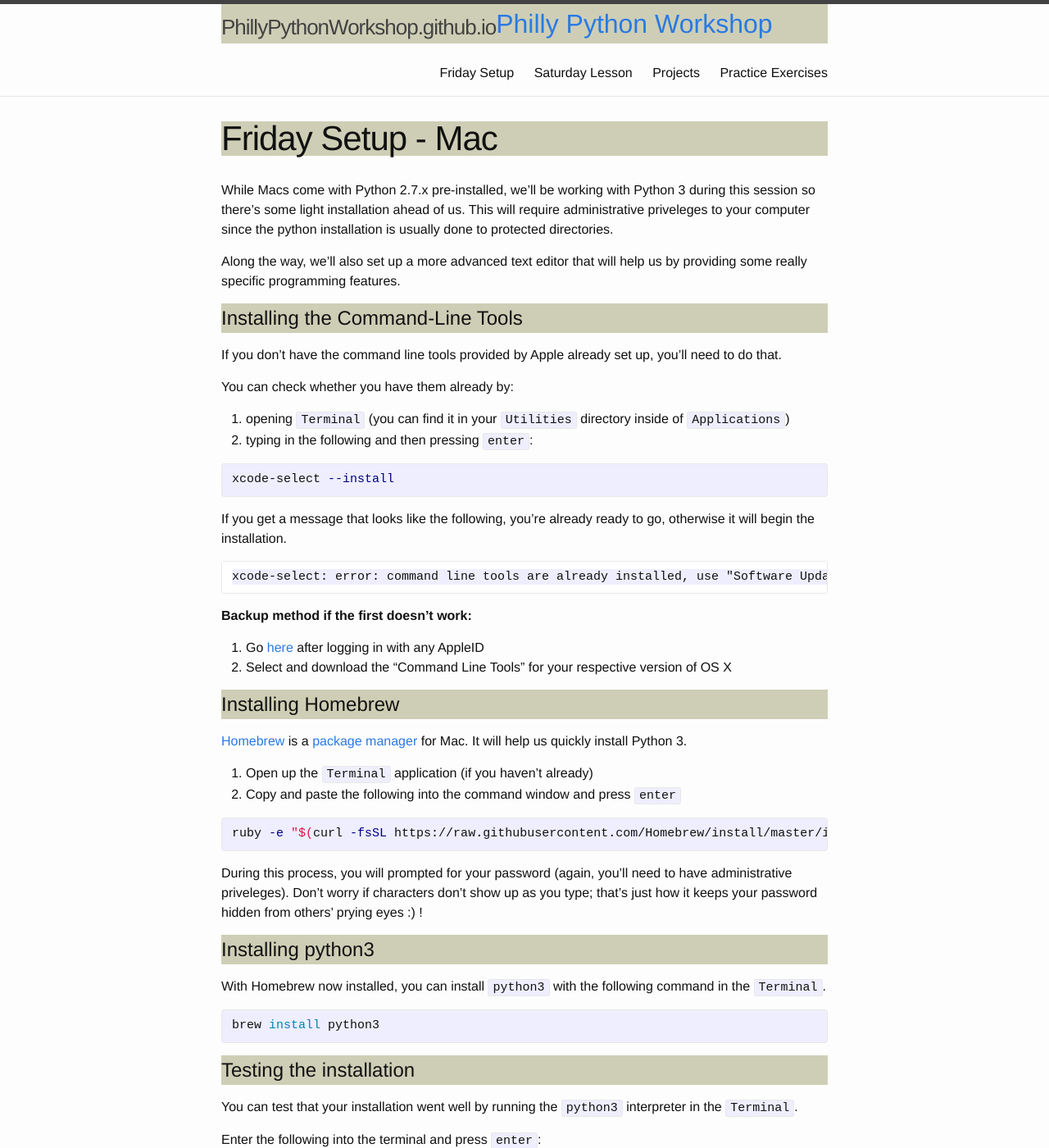
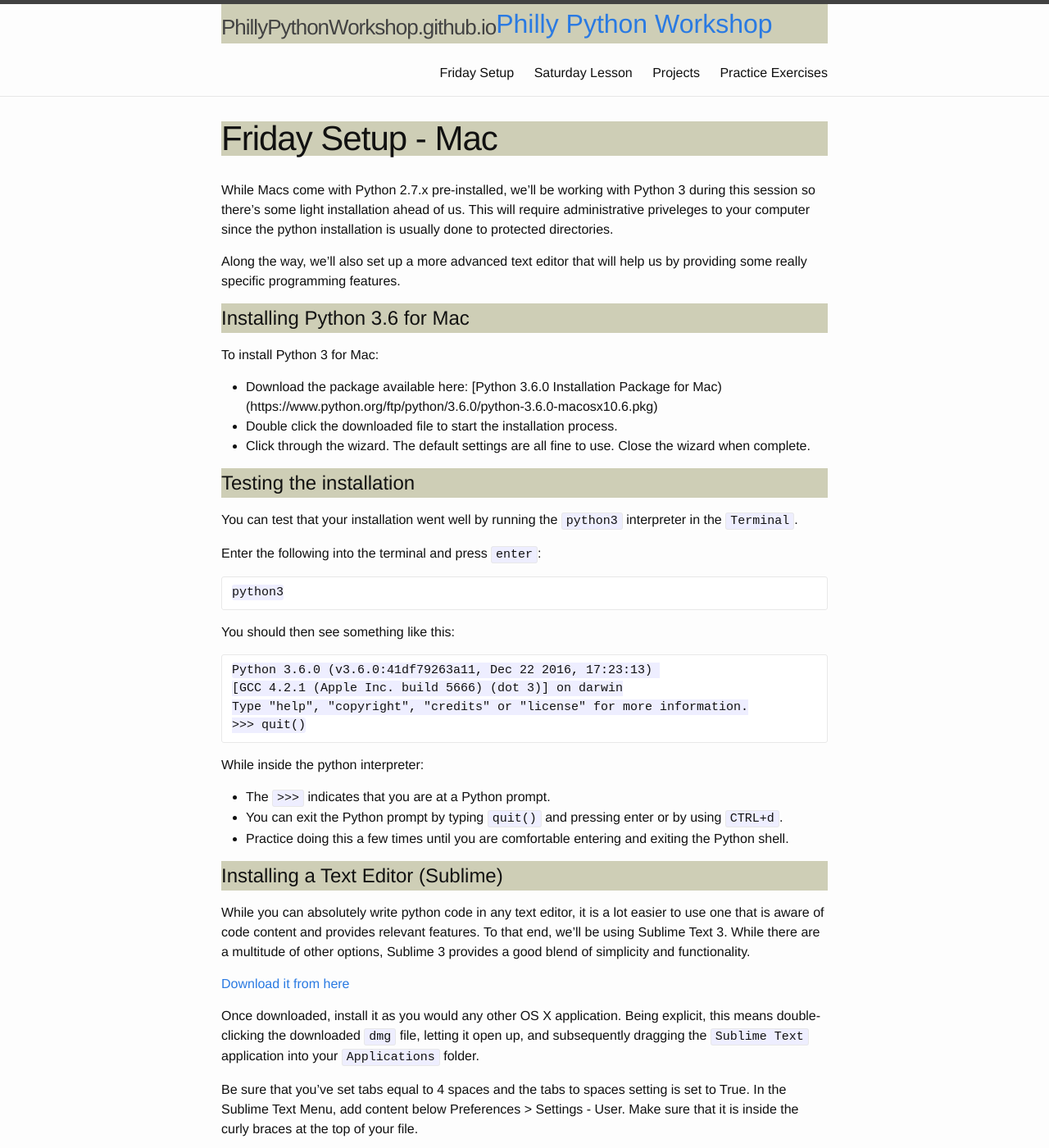
Before and after one commit to PhillyPythonWorkshop/PhillyPythonWorkshop.github.io, a Jekyll site: the page built from pages/friday_mac.md, in a window 1280 px wide and 1400 px high. Shown: the whole window at 82% size. Built offline with Jekyll 4.4.1, drawn with Linux system fonts in a browser that asks for light colours; some of the changed text lies outside the part shown.

Commit message:
Update installation instructions for Mac. Highly simplified these days, eh?

```diff
--- a/pages/friday_mac.md
+++ b/pages/friday_mac.md
@@ -8,51 +8,13 @@ While Macs come with Python 2.7.x pre-installed, we'll be working with Python 3
 
 Along the way, we'll also set up a more advanced text editor that will help us by providing some really specific programming features.
 
-# Installing the Command-Line Tools
+# Installing Python 3.6 for Mac
 
-If you don't have the command line tools provided by Apple already set up, you'll need to do that.
+To install Python 3 for Mac:
 
-You can check whether you have them already by:
-
-  1. opening `Terminal` (you can find it in your `Utilities` directory inside of `Applications`)
-  2. typing in the following and then pressing `enter`:
-
-{% highlight bash %}
-xcode-select --install
-{% endhighlight %}
-
-If you get a message that looks like the following, you're already ready to go, otherwise it will begin the installation.
-
-~~~~
-xcode-select: error: command line tools are already installed, use "Software Update" to install updates
-~~~~
-
-__Backup method if the first doesn't work:__
-
-  1. Go [here](https://developer.apple.com/downloads/index.action) after logging in with any AppleID
-  2. Select and download the "Command Line Tools" for your respective version of OS X
-
-
-# Installing Homebrew
-
-[Homebrew](http://brew.sh) is a [package manager](https://en.wikipedia.org/wiki/Package_manager) for Mac. It will help us quickly install Python 3.
-
-  1. Open up the `Terminal` application (if you haven't already)
-  2. Copy and paste the following into the command window and press `enter`
-
-{% highlight bash %}
-ruby -e "$(curl -fsSL https://raw.githubusercontent.com/Homebrew/install/master/install)"
-{% endhighlight %}
-
-During this process, you will prompted for your password (again, you'll need to have administrative priveleges). Don't worry if characters don't show up as you type; that's just how it keeps your password hidden from others' prying eyes :) !
-
-# Installing python3
-
-With Homebrew now installed, you can install `python3` with the following command in the `Terminal`.
-
-{% highlight bash %}
-brew install python3
-{% endhighlight %}
+* Download the package available here: [Python 3.6.0 Installation Package for Mac)(https://www.python.org/ftp/python/3.6.0/python-3.6.0-macosx10.6.pkg)
+* Double click the downloaded file to start the installation process.
+* Click through the wizard. The default settings are all fine to use. Close the wizard when complete.
 
 # Testing the installation
 
@@ -60,25 +22,20 @@ You can test that your installation went well by running the `python3` interpret
 
 Enter the following into the terminal and press `enter`:
 
-{% highlight bash %}
-python3
-{% endhighlight %}
+    python3
 
-You should then see something like,
+You should then see something like this:
 
-~~~~
-Python 3.5.0 (default, Sep 14 2015, 02:37:27)
-[GCC 4.2.1 Compatible Apple LLVM 6.1.0 (clang-602.0.53)] on darwin
-Type "help", "copyright", "credits" or "license" for more information.
->>>
-~~~~
+    Python 3.6.0 (v3.6.0:41df79263a11, Dec 22 2016, 17:23:13)
+    [GCC 4.2.1 (Apple Inc. build 5666) (dot 3)] on darwin
+    Type "help", "copyright", "credits" or "license" for more information.
+    >>> quit()
 
 While inside the python interpreter:
 
 * The `>>>` indicates that you are at a Python prompt.
-* You can exit the Python prompt by typing `exit()` and pressing enter or by using `CTRL+d`.
+* You can exit the Python prompt by typing `quit()` and pressing enter or by using `CTRL+d`.
 * Practice doing this a few times until you are comfortable entering and exiting the Python shell.
-
 
 # Installing a Text Editor (Sublime)
 
@@ -92,18 +49,14 @@ Be sure that you've set tabs equal to 4 spaces and the tabs to spaces setting is
 
 ~~~
 {
-
     // The number of spaces a tab is considered equal to
     "tab_size": 4,
 
     // Set to true to insert spaces when tab is pressed
     "translate_tabs_to_spaces": true,
 
-
     ... rest of file
-
 }
-
 ~~~
 
 # Practice navigating the computer from a Terminal
```
